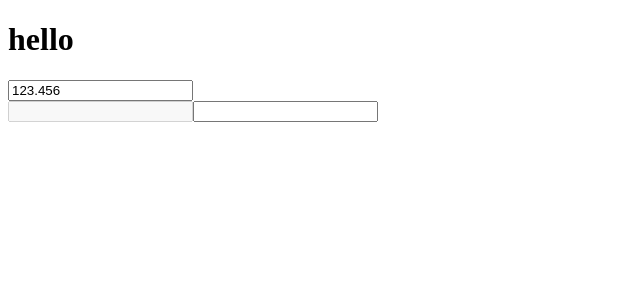
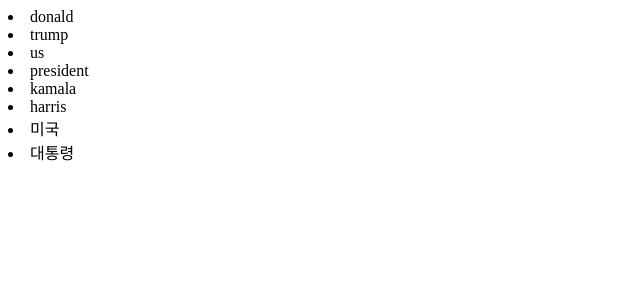
Before and after one commit to seokminlee24/react20241105, a React (Vite) app: page / in a window 1280 px wide. Shown: the top 300 px of the page, without its empty margins (0-640 px from the left). Built offline with nearby package versions, Linux system fonts and the light colour scheme.

Commit message:
export, import

```diff
--- /dev/null
+++ b/src/assets/practice/App13.jsx
@@ -0,0 +1,10 @@
+const a = "donald";
+const b = "trump";
+
+const c = "us";
+
+const g = "president";
+
+export { a, b, g };
+
+export default c;
--- /dev/null
+++ b/src/assets/practice/App14.jsx
@@ -0,0 +1,8 @@
+const d = "kamala";
+const e = "harris";
+
+const f = "미국";
+
+const g = "대통령";
+export { d, e, g };
+export default f;
--- /dev/null
+++ b/src/assets/practice/App15.jsx
@@ -0,0 +1,23 @@
+import React from "react";
+import c, { a, b, g as gc } from "./App13.jsx";
+import f, { d, e, g as gf } from "./App14.jsx";
+
+// 13, 14 에 있는 export된 값들을 import 해서
+
+// li 요소 8개로 출력
+function App15(props) {
+  return (
+    <div>
+      <li>{a}</li>
+      <li>{b}</li>
+      <li>{c}</li>
+      <li>{gc}</li>
+      <li>{d}</li>
+      <li>{e}</li>
+      <li>{f}</li>
+      <li>{gf}</li>
+    </div>
+  );
+}
+
+export default App15;
--- a/src/main.jsx
+++ b/src/main.jsx
@@ -1,9 +1,9 @@
 import { StrictMode } from "react";
 import { createRoot } from "react-dom/client";
-import App7 from "./assets/practice/App7.jsx";
+import App15 from "./assets/practice/App15.jsx";
 
 createRoot(document.getElementById("root")).render(
   <StrictMode>
-    <App7 />
+    <App15 />
   </StrictMode>,
 );
```
